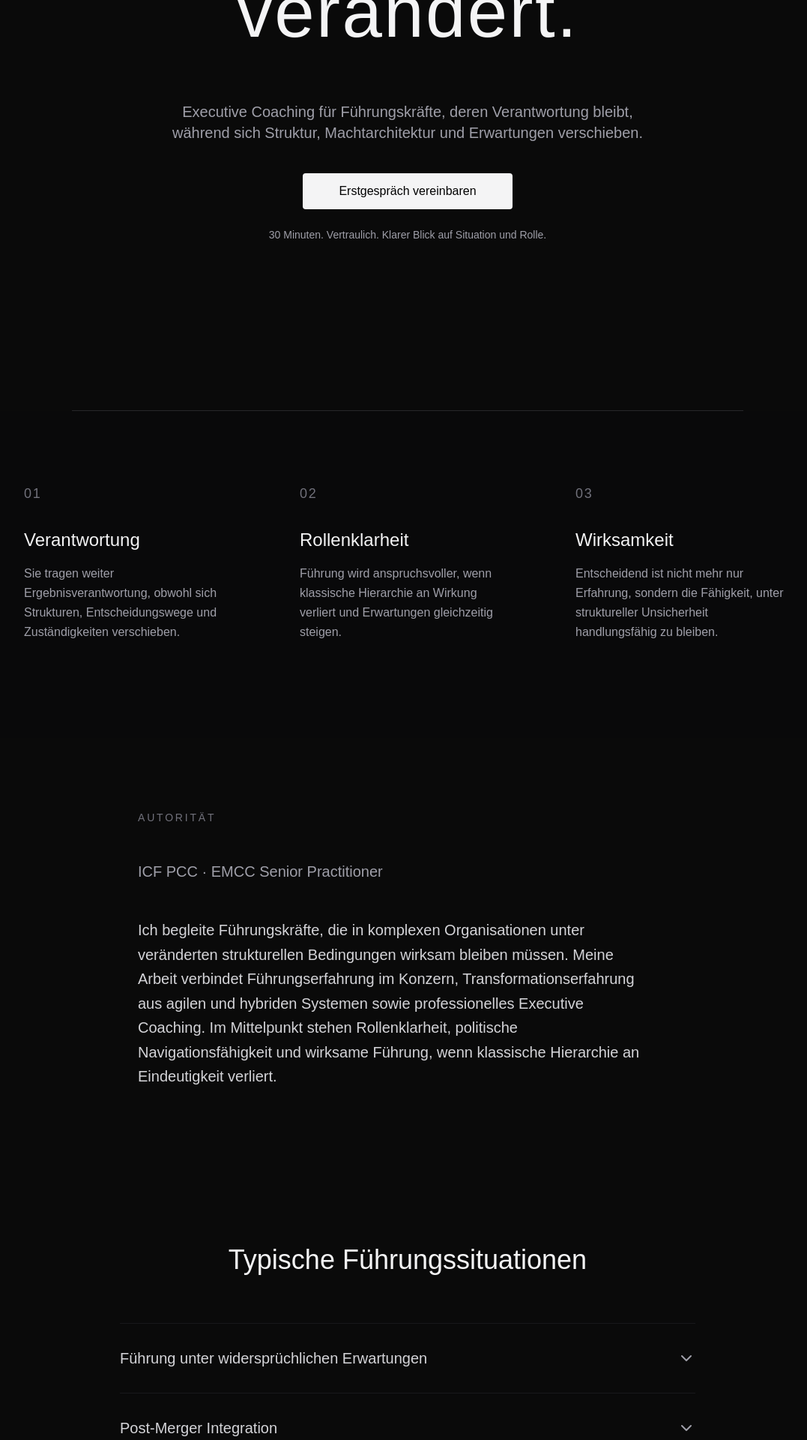
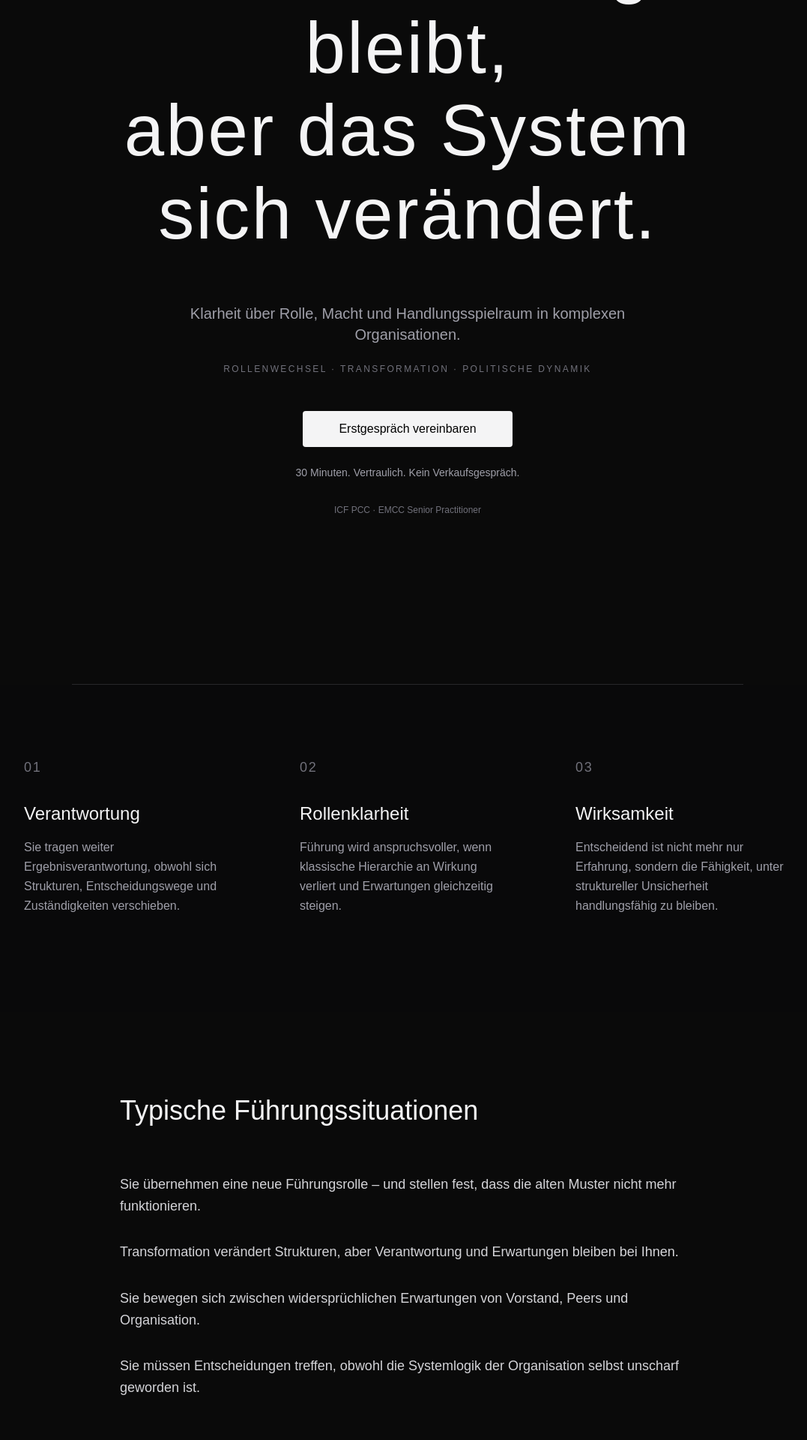
Before and after one commit to wolfgangtietz/coaching-landing, a Next.js app: page / in a window 1280 px wide. Shown: the part 420-2340 px from the top of the page at 75% size, without its empty margins (96-1173 px from the left). Built offline with nearby package versions, Linux system fonts and the light colour scheme.

Commit message:
add structured data json-ld

```diff
--- a/app/page.tsx
+++ b/app/page.tsx
@@ -1,4 +1,3 @@
-import Reveal from "@/components/Reveal";
 import Accordion from "@/components/Accordion";
 import BookingSection from "@/components/BookingSection";
 
@@ -45,16 +44,31 @@ export default function Home() {
   return (
     <>
             <main className="min-h-screen">
+              <script
+  type="application/ld+json"
+  dangerouslySetInnerHTML={{ __html: JSON.stringify(websiteJsonLd) }}
+/>
+
+<script
+  type="application/ld+json"
+  dangerouslySetInnerHTML={{ __html: JSON.stringify(personJsonLd) }}
+/>
         {/* Hero Section */}
        <section className="flex flex-col items-center text-center px-6 max-w-4xl mx-auto py-32 md:py-40">
-
+            <p className="text-xs tracking-[0.2em] text-zinc-500 uppercase mb-8">
+  Executive Coaching für Führung in komplexen Organisationen
+</p>
             <h1 className="text-5xl md:text-8xl font-light tracking-wide mb-16 leading-[1.15] text-zinc-100 max-w-3xl">
-  Führung, wenn sich das System verändert.
+  Führung, wenn Verantwortung bleibt,<br />
+aber das System sich verändert.
 </h1>
 
-<p className="text-lg md:text-xl text-zinc-400 font-light mb-10 max-w-2xl">
-  Executive Coaching für Führungskräfte, deren Verantwortung bleibt,
-  während sich Struktur, Machtarchitektur und Erwartungen verschieben.
+<p className="text-lg md:text-xl text-zinc-400 font-light mb-6 max-w-2xl">
+  Klarheit über Rolle, Macht und Handlungsspielraum in komplexen Organisationen.
+</p>
+
+<p className="text-xs tracking-[0.2em] text-zinc-500 uppercase mb-12">
+  Rollenwechsel · Transformation · politische Dynamik
 </p>
 
 <div className="flex flex-col items-center gap-6">
@@ -66,10 +80,12 @@ export default function Home() {
   </a>
 
   <p className="text-zinc-400 text-sm font-light">
-    30 Minuten. Vertraulich. Klarer Blick auf Situation und Rolle.
-  </p>
+  30 Minuten. Vertraulich. Kein Verkaufsgespräch.
+</p>
 </div>
-
+<p className="text-xs text-zinc-500 mt-8">
+  ICF PCC · EMCC Senior Practitioner
+</p>
         </section>
         <div className="max-w-4xl mx-auto border-t border-zinc-800 mt-16"></div>
 
@@ -110,7 +126,33 @@ export default function Home() {
   </div>
           </div>
         </section>
+<section className="py-28 px-6">
+  <div className="max-w-3xl mx-auto">
+    <h2 className="text-4xl font-light mb-16 text-zinc-100">
+      Typische Führungssituationen
+    </h2>
 
+    <ul className="space-y-8 text-zinc-300 text-lg font-light leading-relaxed">
+
+  <li>
+    Sie übernehmen eine neue Führungsrolle – und stellen fest, dass die alten Muster nicht mehr funktionieren.
+  </li>
+
+  <li>
+    Transformation verändert Strukturen, aber Verantwortung und Erwartungen bleiben bei Ihnen.
+  </li>
+
+  <li>
+    Sie bewegen sich zwischen widersprüchlichen Erwartungen von Vorstand, Peers und Organisation.
+  </li>
+
+  <li>
+    Sie müssen Entscheidungen treffen, obwohl die Systemlogik der Organisation selbst unscharf geworden ist.
+  </li>
+
+</ul>
+  </div>
+</section>
         {/* Profile Section */}
         <section className="py-24 px-6 max-w-3xl mx-auto">
           <div>
@@ -140,7 +182,7 @@ export default function Home() {
         <section className="py-28 px-6">
           <div className="max-w-3xl mx-auto">
             <h2 className="text-4xl font-light mb-16 text-center text-zinc-100">
-  Typische Führungssituationen
+  Beispiele aus der Praxis
 </h2>
             <Accordion items={caseStudies} />
           </div>
```
